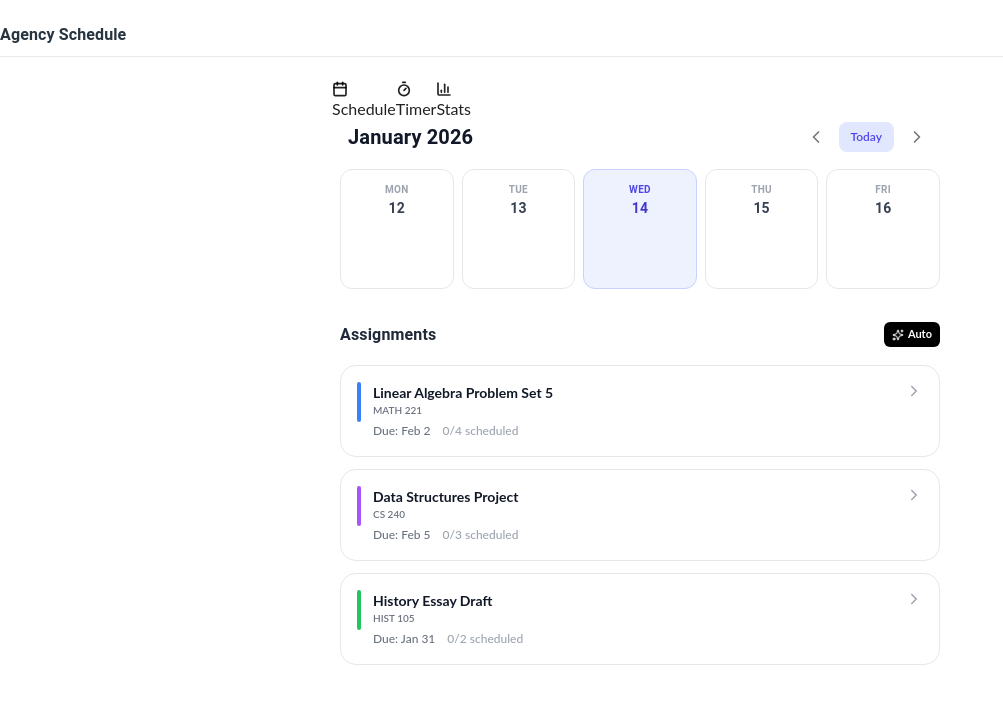
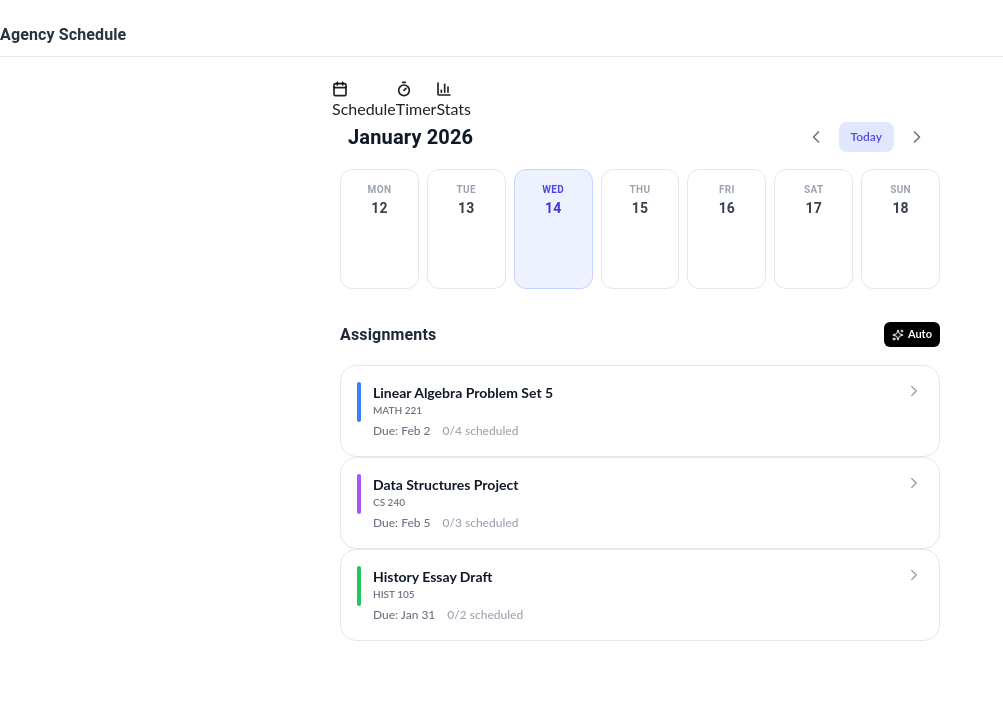
Before and after one commit to danielromerom/CanvasSquad, a React app in the folder frontend/: page / in a window 1280 px wide. Shown: the top 704 px of the page, without its empty margins (0-1003 px from the left). Built offline with nearby package versions, Linux system fonts and the light colour scheme; the HTML template or start-up script is replaced by a standard one.

Commit message:
fixed Main Panel formatting/styling and added hovering effect that expands calendar grid day for easier viewing of tasks

```diff
--- a/frontend/src/components/MainPanel.jsx
+++ b/frontend/src/components/MainPanel.jsx
@@ -47,6 +47,7 @@ export default function MainPanel() {
   const [currentTab, setCurrentTab] = useState('schedule');
   const [currentDate, setCurrentDate] = useState(new Date());
 
+  const [assignments, setAssignments] = useState(INITIAL_ASSIGNMENTS);
   const [expandedIds, setExpandedIds] = useState([]);
   const [scheduledTasks, setScheduledTasks] = useState({});
 
@@ -60,7 +61,7 @@ export default function MainPanel() {
     const diff = current.getDate() - day + (day === 0 ? -6 : 1);
     const monday = new Date(current.setDate(diff));
 
-    for (let i = 0; i < 5; i++) {
+    for (let i = 0; i < 7; i++) {
       const d = new Date(monday);
       d.setDate(monday.getDate() + i);
       dates.push(d);
@@ -90,12 +91,15 @@ export default function MainPanel() {
     );
   };
 
-  const toggleTaskCompletion = (dateStr, taskId) => {
-    setScheduledTasks(prev => ({
-      ...prev,
-      [dateStr]: prev[dateStr].map(t =>
-        t.id === taskId ? { ...t, completed: !t.completed } : t
-      )
+  const toggleAssignmentTask = (assignmentId, taskId) => {
+    setAssignments(prev => prev.map(assign => {
+      if (assign.id !== assignmentId) return assign;
+      return {
+        ...assign,
+        tasks: assign.tasks.map(task =>
+          task.id === taskId ? { ...task, completed: !task.completed } : task
+        )
+      };
     }));
   };
 
@@ -187,8 +191,8 @@ export default function MainPanel() {
 
             {/* calendar grid */}
             <Box sx={{
-                display: 'grid',
-                gridTemplateColumns: 'repeat(5, 1fr)',
+                display: 'flex',
+                gridTemplateColumns: 'repeat(7, 1fr)',
                 gap: 1,
                 mb: 4
             }}>
@@ -216,8 +220,15 @@ export default function MainPanel() {
                       backgroundColor: isTodayDate ? '#eef2ff' : '#fff',
                       minHeight: '120px',
                       overflow: 'hidden',
-                      transition: 'background-color 0.2s',
-                      cursor: 'default'
+                      flex: 1,
+                      minWidth: 0,
+                      transition: 'flex 0.4s cubic-bezier(0.25, 0.8, 0.25, 1), background-color 0.2s',
+                      cursor: 'default',
+                      '&:hover': {
+                        flex: 6,
+                        zIndex: 10,
+                        boxShadow: '0 4px 12px rgba(0,0,0,0.08)'
+                      }
                     }}
                   >
                     <Typography variant="caption" sx={{ pointerEvents: 'none', fontWeight: 'bold', textTransform: 'uppercase', color: isTodayDate ? '#4f46e5' : '#9ca3af', fontSize: '10px' }}>
@@ -245,7 +256,6 @@ export default function MainPanel() {
                           className="group" // Enables hover effects for child
                           onClick={(e) => {
                             e.stopPropagation();
-                             toggleTaskCompletion(dateStr, task.id);
                           }}
                           sx={{
                               bgcolor: 'white',
@@ -268,11 +278,6 @@ export default function MainPanel() {
                               '&:hover .remove-btn': { display: 'flex' }
                           }}
                         >
-
-                          {task.completed ?
-                            <CheckCircle2 size={10} color="#10b981" /> :
-                            <Circle size={10} color="#d1d5db" />
-                          }
 
                           <span style={{ overflow: 'hidden', textOverflow: 'ellipsis', whiteSpace: 'nowrap' }}>
                             {task.label}
@@ -314,11 +319,12 @@ export default function MainPanel() {
               </button>
             </Box>
 
-            <div style={{ display: 'flex', flexDirection: 'column', gap: '12px' }}>
-              {INITIAL_ASSIGNMENTS.map((assignment) => {
+            {assignments.map((assignment) => {
                 const isExpanded = expandedIds.includes(assignment.id);
+                const completedCount = assignment.tasks.filter(t => t.completed).length;
                 const totalSubtasks = assignment.tasks.length;
                 let scheduledCount = 0;
+
                 Object.values(scheduledTasks).flat().forEach(t => {
                    if (assignment.tasks.some(at => at.id === t.id)) scheduledCount++;
                 });
@@ -358,7 +364,7 @@ export default function MainPanel() {
                         {assignment.tasks.map((task) => (
                           <Box
                             key={task.id}
-                            draggable={true} // Explicitly allow dragging
+                            draggable={true}
                             onDragStart={(e) => handleDragStart(e, task, assignment.color)}
                             onDragEnd={handleDragEnd}
                             sx={{
@@ -377,13 +383,34 @@ export default function MainPanel() {
                                 '&:hover .grip-icon': { color: '#6b7280' }
                             }}
                           >
+                            {/* Left Side: Checkbox + Text */}
+                             <div style={{ display: 'flex', alignItems: 'center', gap: '12px' }}>
+
+                               {/* CHECKBOX: Click to toggle */}
+                               <div
+                                 onClick={(e) => {
+                                   e.stopPropagation(); // Stop drag from starting
+                                   toggleAssignmentTask(assignment.id, task.id);
+                                 }}
+                                 style={{ cursor: 'pointer', display: 'flex' }}
+                               >
+                                 {task.completed ?
+                                   <CheckCircle2 size={18} color="#10b981" /> :
+                                   <Circle size={18} color="#d1d5db" />
+                                 }
+                               </div>
+
+                               <span style={{ fontSize: '13px', color: '#374151', fontWeight: 500, textDecoration: task.completed ? 'line-through' : 'none' }}>
+                                 {task.label}
+                               </span>
+                             </div>
+
                              <div style={{ display: 'flex', alignItems: 'center', gap: '8px' }}>
+                               <span style={{ fontSize: '11px', color: '#9ca3af', background: '#f3f4f6', padding: '2px 6px', borderRadius: '4px' }}>
+                                 {task.time}
+                               </span>
                                <GripVertical size={14} className="grip-icon" color="#d1d5db" />
-                               <span style={{ fontSize: '13px', color: '#374151', fontWeight: 500 }}>{task.label}</span>
                              </div>
-                             <span style={{ fontSize: '11px', color: '#9ca3af', background: '#f3f4f6', padding: '2px 6px', borderRadius: '4px' }}>
-                               {task.time}
-                             </span>
                           </Box>
                         ))}
                       </div>
@@ -391,7 +418,6 @@ export default function MainPanel() {
                   </div>
                 );
               })}
-            </div>
           </>
         )}
 
```
